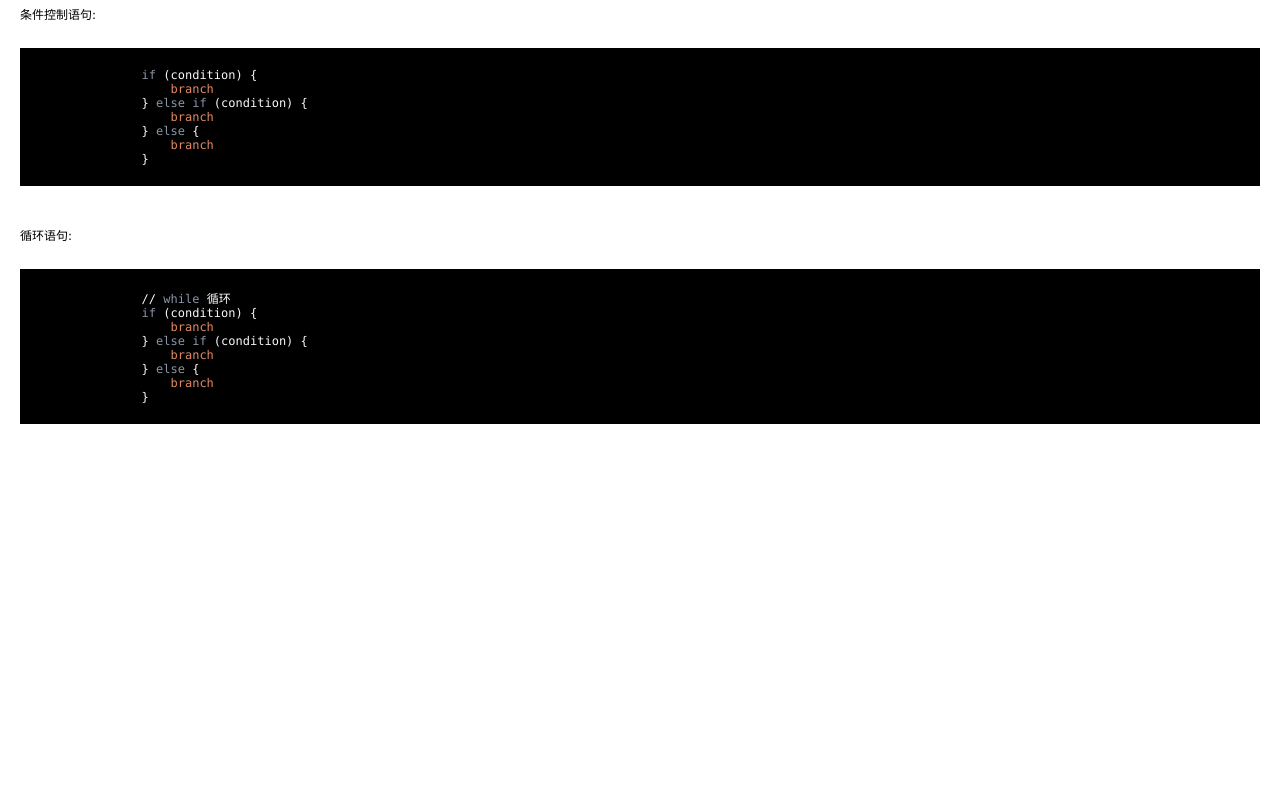
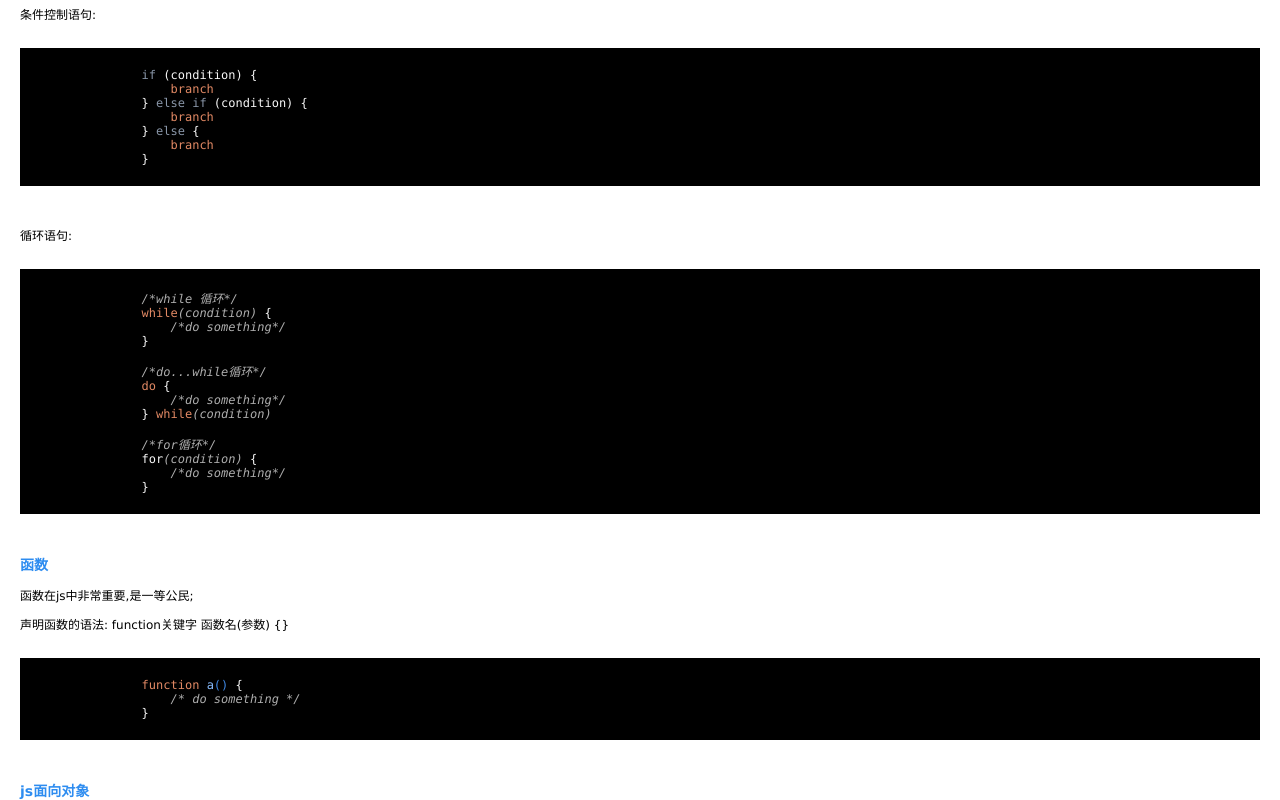
Before and after one commit to FFFfengfengfeng/js-structure, a Vue app: page / in a window 1280 px wide. Shown: the part 1045-1845 px from the top of the page. Before the commit the page ends 1497 px from the top, so only its background shows below. Built offline with nearby package versions, Linux system fonts and the light colour scheme; what iview would draw is missing.

Commit message:
js函数

```diff
--- a/src/views/Intro.vue
+++ b/src/views/Intro.vue
@@ -51,16 +51,34 @@
         <p>循环语句:</p>
         <pre>
             <code v-highlight>
-                // while 循环
-                if (condition) {
-                    branch
-                } else if (condition) {
-                    branch
-                } else {
-                    branch
+                /*while 循环*/
+                while(condition) {
+                    /*do something*/
+                }
+
+                /*do...while循环*/
+                do {
+                    /*do something*/
+                } while(condition)
+
+                /*for循环*/
+                for(condition) {
+                    /*do something*/
                 }
             </code>
         </pre>
+        <h4>函数</h4>
+        <p>函数在js中非常重要,是一等公民;</p>
+        <p>声明函数的语法: function关键字 函数名(参数) {}</p>
+        <pre>
+            <code v-highlight>
+                function a() {
+                    /* do something */
+                }
+            </code>
+        </pre>
+        <h4>js面向对象</h4>
+
     </div>
 </template>
 
```
